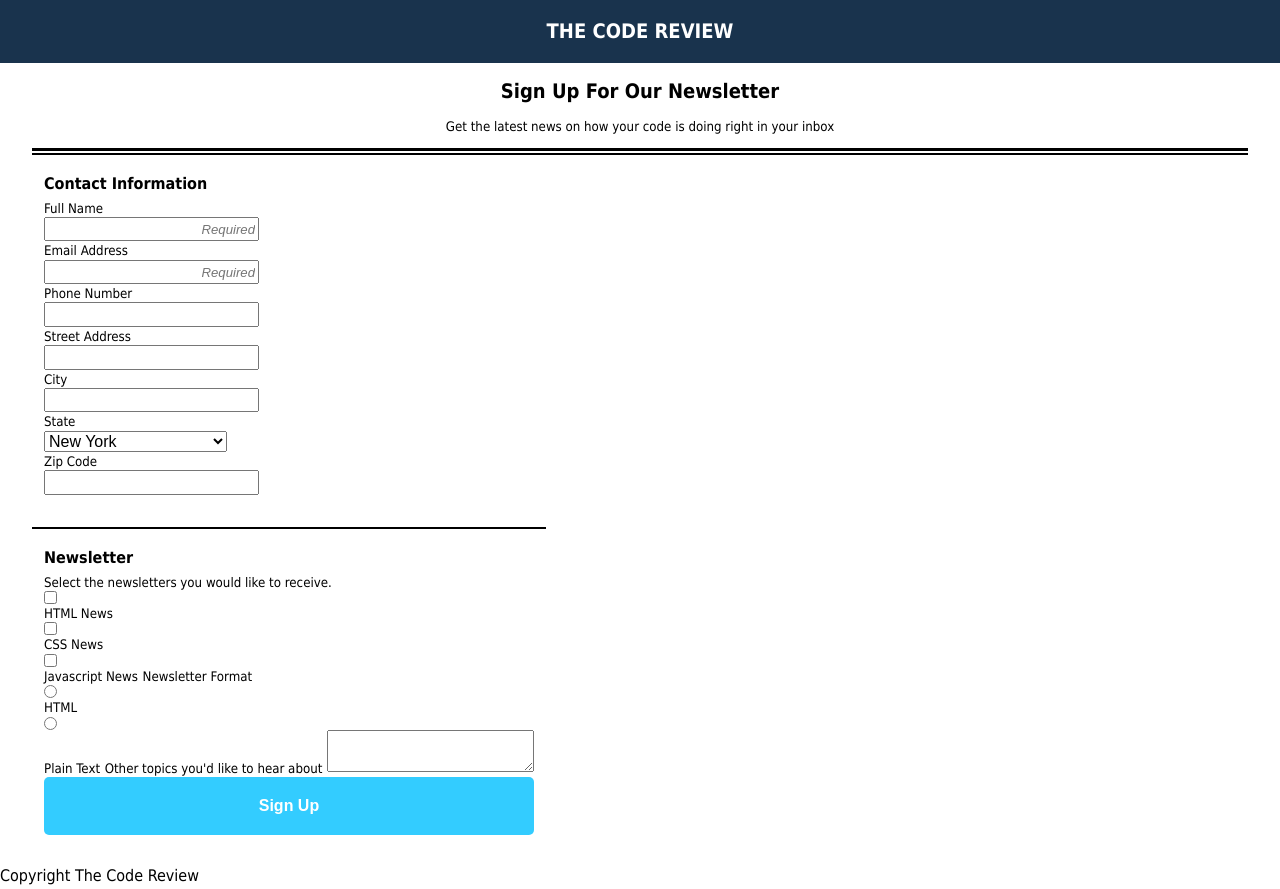
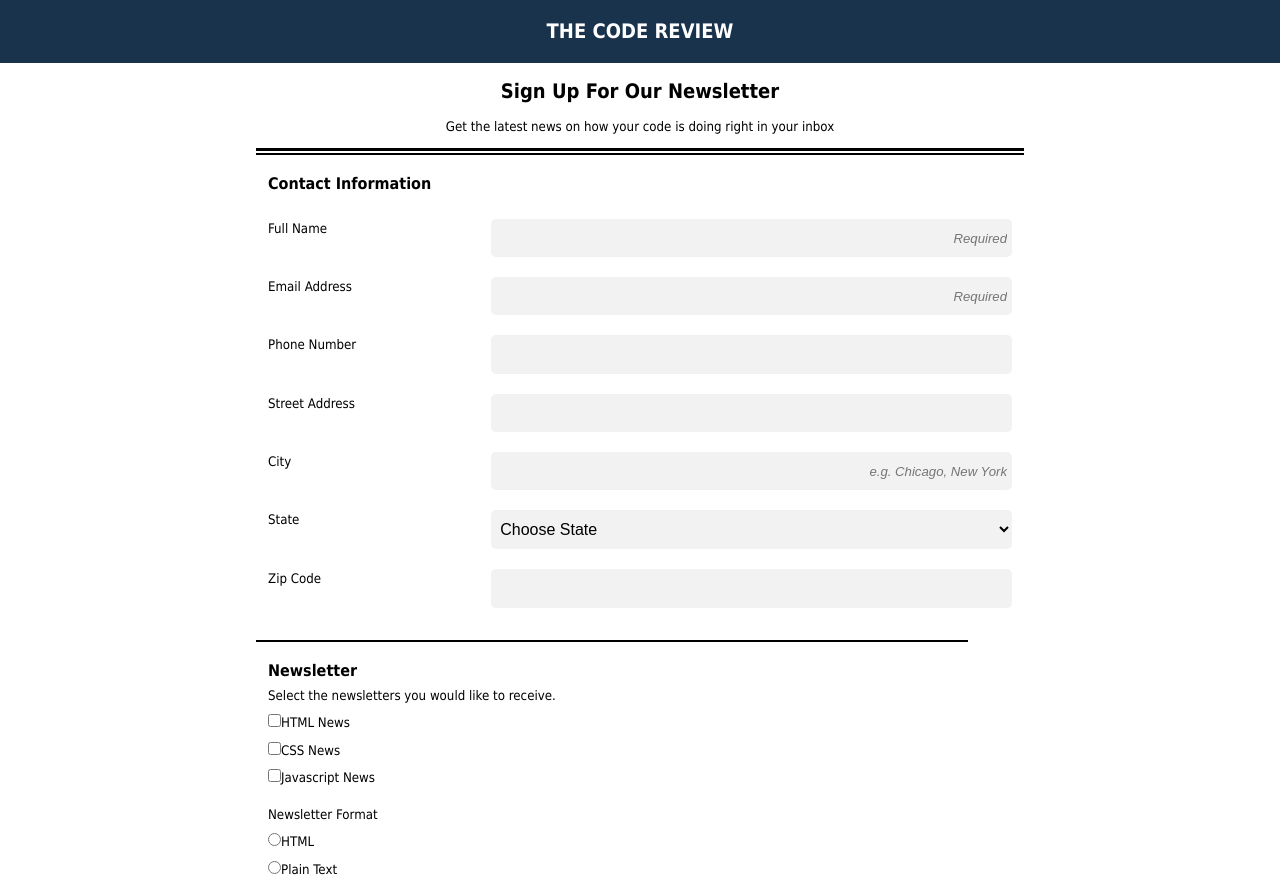
Before and after one commit to AleemKoroma/Online_registration, a plain HTML site: page online_registration/index.html in a window 1280 px wide. Shown: the top 889 px of the page. Drawn offline with Linux system fonts and the light colour scheme.

Commit message:
Add files via upload
Almost completed. Needs few adjustments to reach exceed level.

```diff
--- a/online_registration/index.html
+++ b/online_registration/index.html
@@ -25,24 +25,36 @@
 
 					<legend>Contact Information</legend>
 
+					<div class="contact-info clearfix">
 						<label for="name">Full Name</label>
 						<input type="text" id="name" name="user_name" placeholder="Required">
+					</div>
 
+					<div class="contact-info clearfix">
 						<label for="mail">Email Address</label>
 						<input type="email" id="mail" name="user_email" placeholder="Required">
+					</div>
 
+					<div class="contact-info clearfix">
 					<label for="phone">Phone Number</label>
 					<input type="number" id="phone" name="user_phone">
+					</div>
 
+					<div class="contact-info clearfix">
 					<label for="street">Street Address</label>
 					<input type="text" id="street" name="user_street">
+					</div>
 
+					<div class="contact-info clearfix">
 					<label for="city">City</label>
-					<input type="text" id="city" name="user_city">
+					<input type="text" id="city" name="user_city" placeholder="e.g. Chicago, New York">
+					</div>
 
+					<div class="contact-info clearfix">
 					<label for="state">State</label>
 					<select id="state" name="user_state">
 						<optgroup label="Northeast">
+							<option value="" disabled selected style="display: none;">Choose State</option>
 							<option value="New York">New York</option>
 							<option value="Pennsylvania">Pennsylvania</option>
 							<option value="New Jersey">New Jersey</option>
@@ -105,9 +117,12 @@
 							<option value="Washington">Washington</option>
 						</optgroup>
 					</select>
+					</div>
 
+					<div class="contact-info clearfix">
 						<label for="zip">Zip Code</label>
 						<input type="text" id="zip" name="user_zip">
+					</div>
 
 				</fieldset>
 			</div>
@@ -117,17 +132,17 @@
 
 				<legend>Newsletter</legend>
 
-				<label>Select the newsletters you would like to receive.</label>
-				<input type="checkbox" id="html" value="newsletter_html" name="user_newsletter"><label for="html">HTML News</label>
-				<input type="checkbox" id="css" value="css" name="user_newsletter"><label for="css">CSS News</label>
-				<input type="checkbox" id="javascript" value="newsletter_javascript" name="user_newsletter"><label for="javascript">Javascript News</label>
+				<label>Select the newsletters you would like to receive.</label><br>
+				<input type="checkbox" id="html" value="newsletter_html" name="user_newsletter"><label for="html">HTML News</label><br>
+				<input type="checkbox" id="css" value="css" name="user_newsletter"><label for="css">CSS News</label><br>
+				<input type="checkbox" id="javascript" value="newsletter_javascript" name="user_newsletter"><label for="javascript">Javascript News</label><br><br>
 
-				<label>Newsletter Format</label>
-				<input type="radio" id="code" value="code" name="user_format"><label for="code">HTML</label>
-				<input type="radio" id="plain" value="plain" name="user_format"><label for="plain">Plain Text</label>
+				<label>Newsletter Format</label><br>
+				<input type="radio" id="code" value="code" name="user_format"><label for="code">HTML</label><br>
+				<input type="radio" id="plain" value="plain" name="user_format"><label for="plain">Plain Text</label><br><br>
 
 				<label>Other topics you'd like to hear about</label>
-				<textarea id="topics" name"user_topics"></textarea>
+				<textarea id="topics" name="user_topics"></textarea>
 				<button type="submit" name="us">Sign Up</button>
 
 				</fieldset>
@@ -138,8 +153,8 @@
 	</form>
 
 
-</body>
+
 
 <footer>Copyright The Code Review</footer>
-
+</body>
 </html>
--- a/online_registration/stylesheets/styles.css
+++ b/online_registration/stylesheets/styles.css
@@ -33,10 +33,48 @@ fieldset{
 	/*outline: none;*/
 }
 
+input[type=text]:focus,
+textarea:focus{
+	background: #ffdd99;
+}
+
+textarea:hover{
+	transition: background 4s 2s;
+	background:red;
+}
+
 input,
 select,
 button{
-	display: block;
+	display:inline-block;
+}
+
+input[type="text"],
+input[type="email"],
+input[type="number"],
+select,
+textarea{
+	width: 100%;
+	background: #f2f2f2;
+	border: none;
+	padding: 10px 5px;
+	border-radius: 5px
+}
+
+/*input [type="checkbox"],
+input [type="radio"]*/
+
+#html,
+#css,
+#javascript,
+#code,
+#plain{
+	margin-top: 10px;
+}
+
+textarea{
+	padding: 20px 0px;
+	margin: 20px 0px;
 }
 
 input::-webkit-input-placeholder{
@@ -59,6 +97,13 @@ button{
 legend{
 	font-weight: bold;
 
+}
+
+footer{
+	text-align: center;
+	font-size: .825em;
+	font-style: italic;
+	color: #8c8c8c;
 }
 
 /**************************************
@@ -85,3 +130,48 @@ LAYOUT STYLES
 .newsletter{
 	display: inline-block;
 }
+
+/**************************************
+MEDIA QUERIES
+**************************************/
+
+@media (min-width: 760px ){
+
+	label{
+		/*margin-right: 15%;*/
+	}
+
+	.wrapper{
+		width: 60%;
+	}
+
+	#name,
+	#mail,
+	#phone,
+	#street,
+	#city,
+	#state,
+	#zip{
+		display: inline;
+		width: 70%;
+		float: right;
+
+	}
+
+	.personal fieldset label{
+		display: inline;
+	}
+
+	.contact-info{
+		/*width: 100%;
+*/		margin-top: 20px;
+	}
+
+	.clearfix::after {
+		content:"";
+		display: table;
+		clear: both;
+	}
+}
+
+@media (min-width: 1024px ){}
```
Lines whose indentation alone changed are shown as unchanged.
